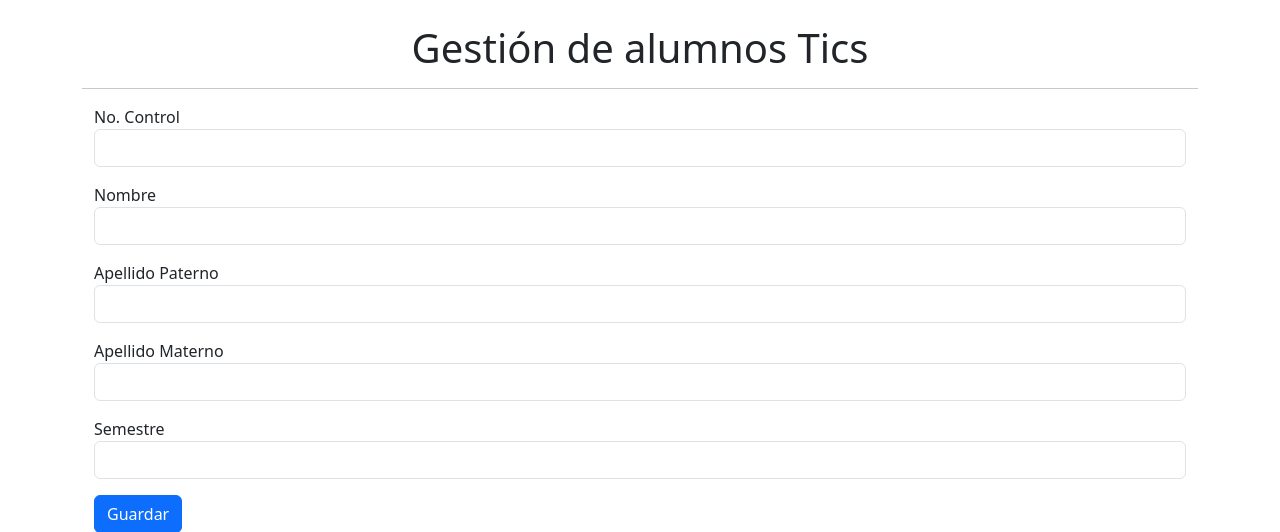
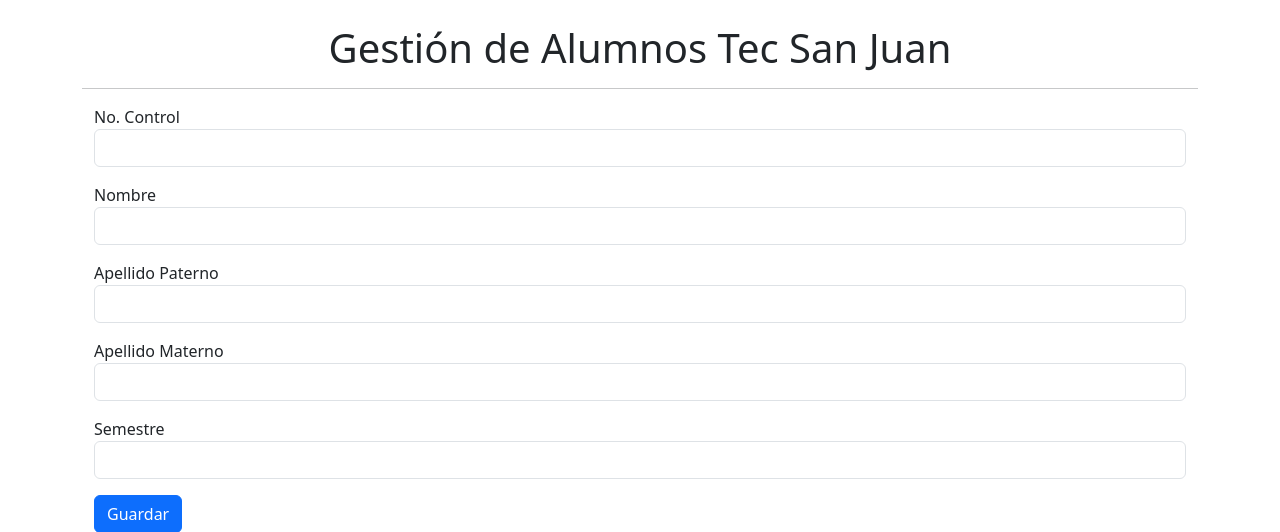
Before and after one commit to XimenaOlvera01/crud-main, a Flask app: page /alumnos/new in a window 1280 px wide. Shown: the top 532 px of the page. Run offline with Flask 3, Linux system fonts and the light colour scheme; parts of the project's set-up code (start-up, migrations or seed data) failed here and were passed over.

Commit message:
NuevoCambio

```diff
--- a/templates/base.html
+++ b/templates/base.html
@@ -8,7 +8,7 @@
 </head>
 <body>
     <div class="container mt-4">
-        <h1 class="text-center">Gestión de alumnos Tics</h1>
+        <h1 class="text-center">Gestión de Alumnos Tec San Juan</h1>
         <hr>
         <div class="container">
             {% block content %}{% endblock %}
```
